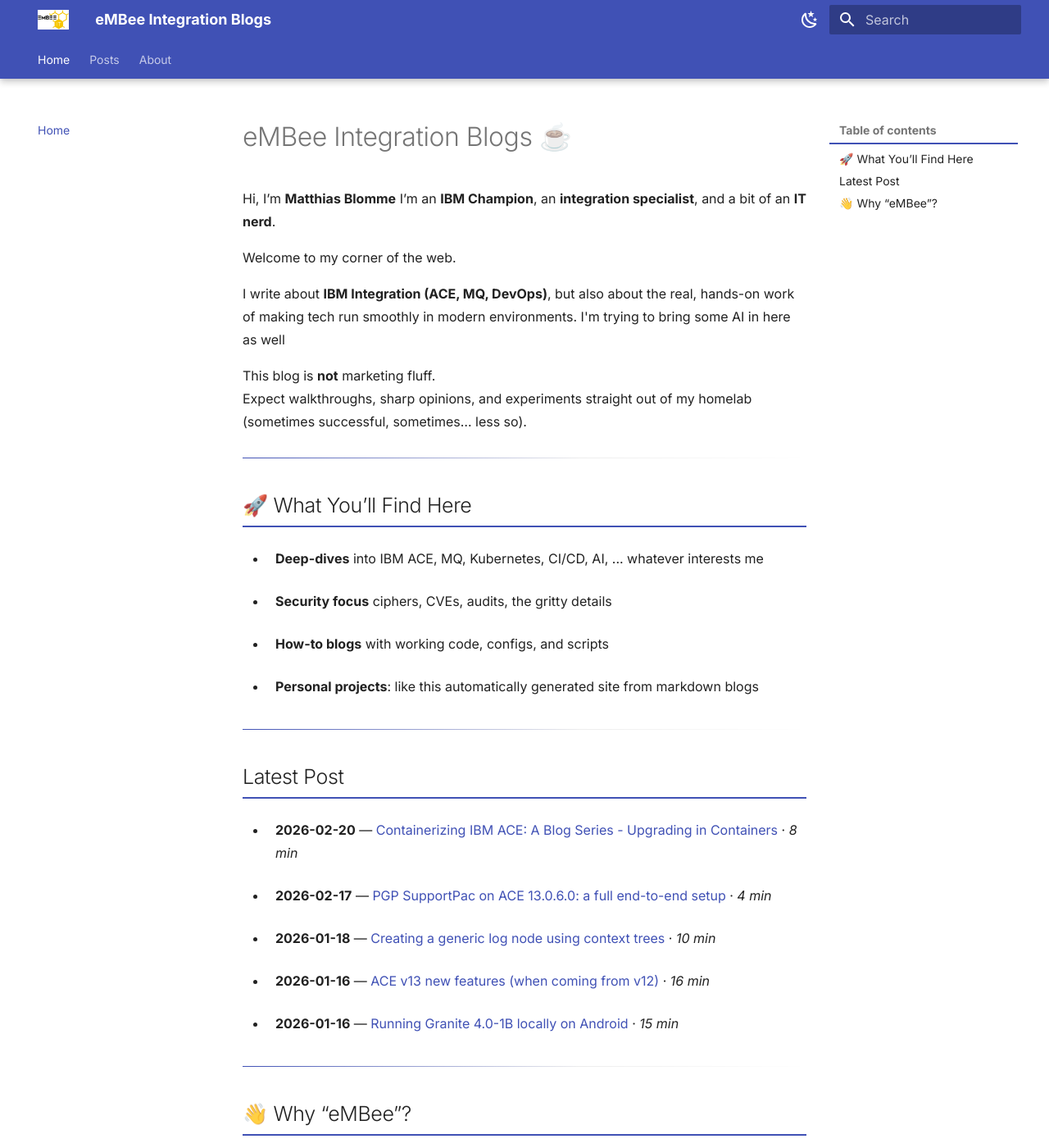
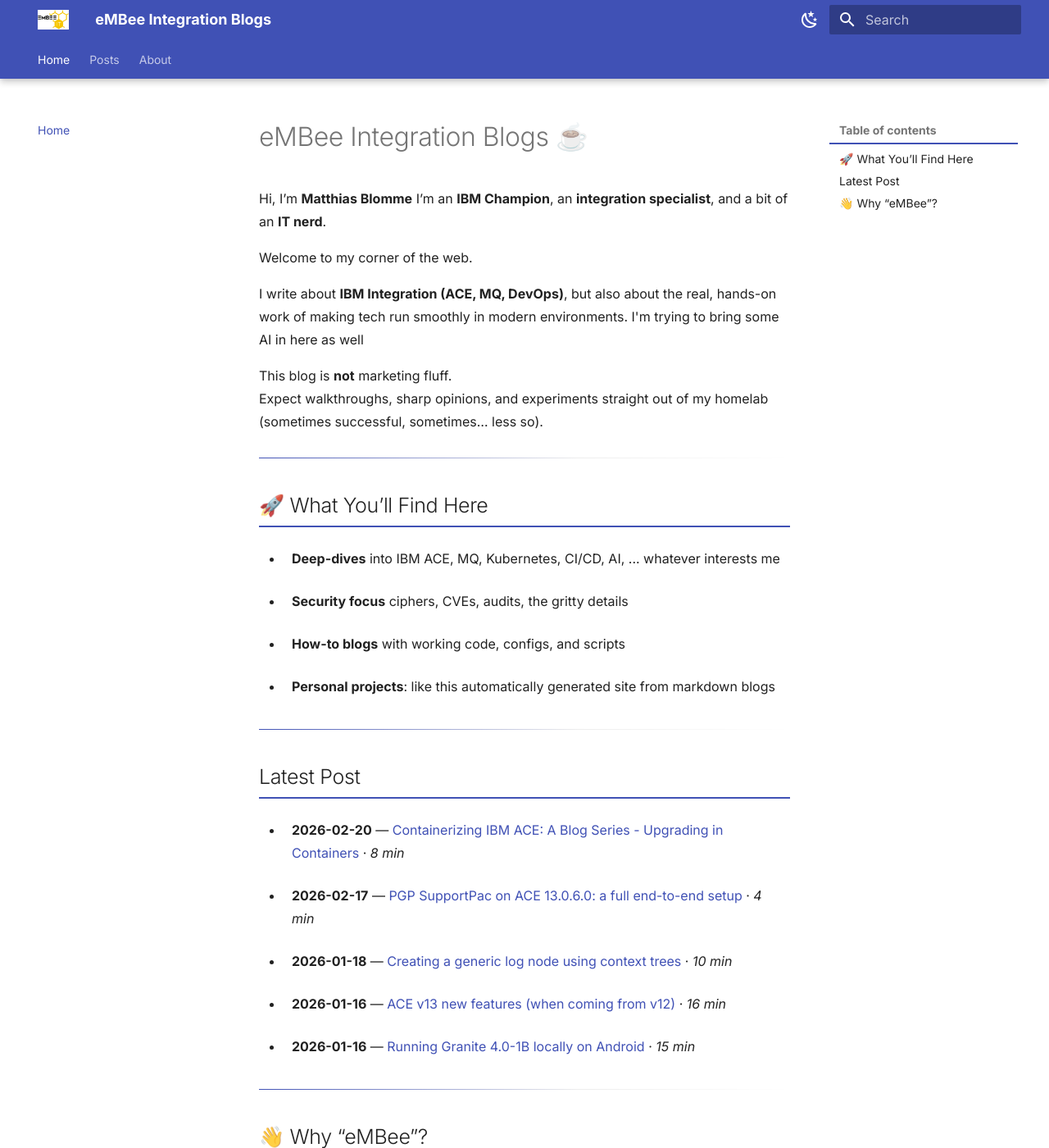
Before and after one commit to matthiasblomme/blogs, an MkDocs documentation site: the page built from docs/index.md, in a window 1280 px wide and 1400 px high. Shown: the whole window at 82% size. Built offline with MkDocs 1.6.1 and Material for MkDocs 9.7.7, drawn with Linux system fonts in a browser that asks for light colours.

Commit message:
fix narrow layout: move padding to base rule (always applied)
The previous media-query approach added padding only at <=60em but
margin:0 auto on the base rule already removed Material's default 0.8rem
left/right margins at all widths. Moving padding-left/right to the base
rule ensures consistent horizontal breathing room at every viewport size.

Co-Authored-By: Claude Sonnet 4.6 <noreply@anthropic.com>

```diff
--- a/docs/assets/extra.css
+++ b/docs/assets/extra.css
@@ -5,6 +5,8 @@
 .md-content__inner {
   max-width: 1200px;
   margin: 0 auto;
+  padding-left: 1rem;
+  padding-right: 1rem;
 }
 
 /* =====================================================
@@ -264,15 +266,3 @@
 .md-content__inner > ul > li:hover {
   background: var(--md-default-bg-color--light);
 }
-
-/* =====================================================
-   NARROW / MOBILE LAYOUT
-   ===================================================== */
-
-/* Add breathing room when left nav sidebar is hidden (<= 60em) */
-@media screen and (max-width: 60em) {
-  .md-content__inner {
-    padding-left: 1rem;
-    padding-right: 1rem;
-  }
-}
```
